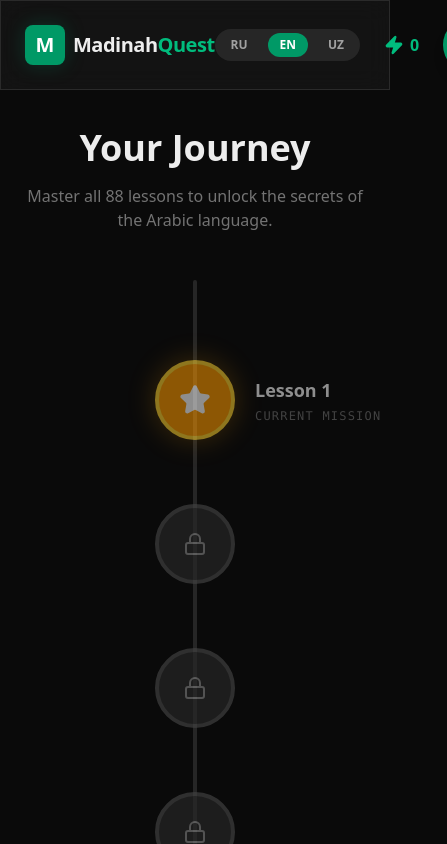
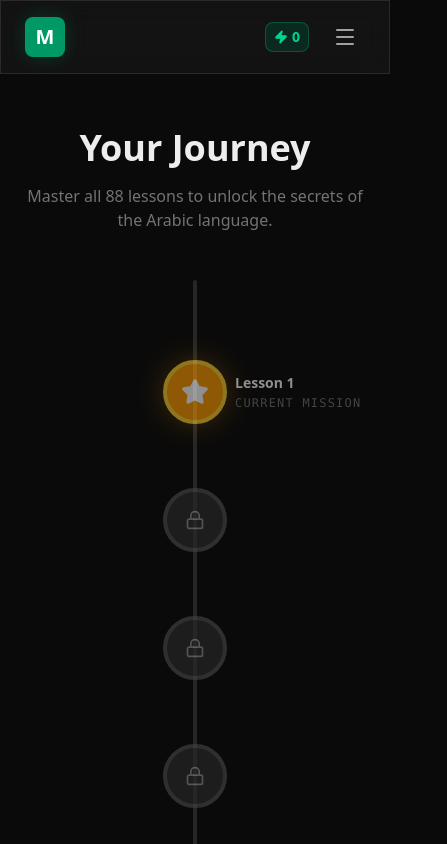
Before and after one commit to iskandaralimov1234-ai/arabicteacherv3, a Next.js app: page /en in a window 390 px wide. Both pictures are taken after a click on the button "view lessons..". Shown: the top 844 px of the page, 447 px wide, since content can reach past the window. Built offline with nearby package versions, Linux system fonts and the light colour scheme.

Commit message:
feat: implement responsive mobile design, nav menu, and UI adaptations

```diff
--- a/src/app/[locale]/page.tsx
+++ b/src/app/[locale]/page.tsx
@@ -13,7 +13,8 @@ import {
     X,
     Zap,
     Users,
-    ShieldCheck
+    ShieldCheck,
+    Menu
 } from "lucide-react";
 import Link from "next/link";
 import { useParams } from "next/navigation";
@@ -36,58 +37,126 @@ const Nav = ({ streak, totalXp, userEmail, onSync, onViewChange, currentView, lo
     locale: string
 }) => {
     const t = useTranslations('nav');
+    const [isMobileMenuOpen, setIsMobileMenuOpen] = useState(false);
+
+    const toggleMenu = () => setIsMobileMenuOpen(!isMobileMenuOpen);
+    const closeMenu = () => setIsMobileMenuOpen(false);
+
+    const handleViewChange = (view: 'home' | 'path') => {
+        onViewChange(view);
+        closeMenu();
+    };
+
     return (
+        <>
             <nav className="fixed top-0 w-full z-50 glass px-6 py-4 flex justify-between items-center transition-all duration-500">
-            <div className="flex items-center space-x-2 cursor-pointer" onClick={() => onViewChange('home')}>
+                <div className="flex items-center space-x-2 cursor-pointer z-50" onClick={() => handleViewChange('home')}>
                     <div className="w-10 h-10 bg-emerald-600 rounded-lg flex items-center justify-center glow">
                         <span className="text-white font-bold text-xl font-outfit">M</span>
                     </div>
-                <span className="font-bold text-xl tracking-tight">Madinah<span className="text-emerald-500">Quest</span></span>
+                    <span className="font-bold text-xl tracking-tight hidden sm:inline">Madinah<span className="text-emerald-500">Quest</span></span>
                 </div>
-            <div className="hidden md:flex space-x-8 font-medium text-sm uppercase tracking-widest text-neutral-400">
-                <button onClick={() => onViewChange('path')} className={`hover:text-white transition-colors ${currentView === 'path' ? 'text-white' : ''}`}>{t('path')}</button>
-                {userEmail && (
-                    <span className="text-[10px] text-emerald-500/50 flex items-center">
-                        <ShieldCheck size={12} className="mr-1" />
-                        {userEmail}
-                    </span>
-                )}
+
+                {/* Desktop Navigation */}
+                <div className="hidden md:flex items-center space-x-8">
+                    <button onClick={() => onViewChange('path')} className={`font-medium text-sm uppercase tracking-widest hover:text-white transition-colors ${currentView === 'path' ? 'text-white' : 'text-neutral-400'}`}>
+                        {t('path')}
+                    </button>
+
+                    <div className="flex items-center space-x-1.5 text-emerald-500 font-bold bg-neutral-900/50 px-3 py-1.5 rounded-full border border-emerald-500/20">
+                        <Zap size={16} fill="currentColor" />
+                        <span className="text-sm">{totalXp}</span>
                     </div>
-            <div className="flex items-center space-x-6">
+
                     <div className="flex items-center space-x-2 bg-neutral-800 rounded-full p-1">
+                        {['ru', 'en', 'uz'].map((lang) => (
                             <Link
-                        href="/ru"
-                        className={`px-3 py-1 rounded-full text-xs font-bold transition-all ${locale === 'ru' ? 'bg-emerald-600 text-white' : 'text-neutral-400 hover:text-white'}`}
+                                key={lang}
+                                href={`/${lang}`}
+                                className={`px-3 py-1 rounded-full text-xs font-bold transition-all ${locale === lang ? 'bg-emerald-600 text-white' : 'text-neutral-400 hover:text-white'}`}
                             >
-                        RU
+                                {lang.toUpperCase()}
                             </Link>
-                    <Link
-                        href="/en"
-                        className={`px-3 py-1 rounded-full text-xs font-bold transition-all ${locale === 'en' ? 'bg-emerald-600 text-white' : 'text-neutral-400 hover:text-white'}`}
+                        ))}
+                    </div>
+
+                    <button
+                        onClick={userEmail ? () => onViewChange('path') : onSync}
+                        className={`${userEmail ? 'bg-neutral-800 text-neutral-400 hover:text-white' : 'bg-emerald-600 hover:bg-emerald-500 text-white'} px-5 py-2 rounded-full text-sm font-bold transition-all hover:scale-105 active:scale-95 shadow-lg flex items-center space-x-2`}
                     >
-                        EN
-                    </Link>
-                    <Link
-                        href="/uz"
-                        className={`px-3 py-1 rounded-full text-xs font-bold transition-all ${locale === 'uz' ? 'bg-emerald-600 text-white' : 'text-neutral-400 hover:text-white'}`}
-                    >
-                        UZ
-                    </Link>
+                        {userEmail && <ShieldCheck size={14} />}
+                        <span>{userEmail ? t('profile') : t('sync')}</span>
+                    </button>
                 </div>
-                <div className="flex items-center space-x-4">
-                    <div className="flex items-center space-x-1.5 text-emerald-500 font-bold">
-                        <Zap size={20} fill="currentColor" />
+
+                {/* Mobile Menu Toggle */}
+                <div className="md:hidden flex items-center space-x-4 z-50">
+                    <div className="flex items-center space-x-1 px-2 py-1 bg-emerald-900/40 rounded-lg border border-emerald-500/30 text-emerald-400 font-bold text-sm">
+                        <Zap size={14} fill="currentColor" />
                         <span>{totalXp}</span>
                     </div>
-                </div>
                     <button
-                    onClick={userEmail ? () => onViewChange('path') : onSync}
-                    className={`${userEmail ? 'bg-neutral-800 text-neutral-400 hover:text-white' : 'bg-emerald-600 hover:bg-emerald-500 text-white'} px-5 py-2 rounded-full text-sm font-bold transition-all hover:scale-105 active:scale-95 shadow-lg`}
+                        onClick={toggleMenu}
+                        className="p-2 text-neutral-400 hover:text-white transition-colors"
                     >
-                    {userEmail ? t('profile') : t('sync')}
+                        {isMobileMenuOpen ? <X size={24} /> : <Menu size={24} />}
                     </button>
                 </div>
             </nav>
+
+            {/* Mobile Menu Overlay */}
+            <AnimatePresence>
+                {isMobileMenuOpen && (
+                    <motion.div
+                        initial={{ opacity: 0, y: -20 }}
+                        animate={{ opacity: 1, y: 0 }}
+                        exit={{ opacity: 0, y: -20 }}
+                        className="fixed inset-0 z-40 bg-[#0a0a0a]/95 backdrop-blur-xl pt-24 px-6 flex flex-col md:hidden"
+                    >
+                        <div className="flex flex-col space-y-6">
+                            <button
+                                onClick={() => handleViewChange('home')}
+                                className={`text-2xl font-bold text-left py-2 border-b border-white/5 ${currentView === 'home' ? 'text-white' : 'text-neutral-500'}`}
+                            >
+                                {t('home')}
+                            </button>
+                            <button
+                                onClick={() => handleViewChange('path')}
+                                className={`text-2xl font-bold text-left py-2 border-b border-white/5 ${currentView === 'path' ? 'text-white' : 'text-neutral-500'}`}
+                            >
+                                {t('path')}
+                            </button>
+
+                            <div className="py-4">
+                                <div className="text-sm font-mono text-neutral-500 uppercase mb-4 tracking-widest">Language</div>
+                                <div className="flex space-x-3">
+                                    {['ru', 'en', 'uz'].map((lang) => (
+                                        <Link
+                                            key={lang}
+                                            href={`/${lang}`}
+                                            className={`flex-1 py-3 rounded-xl text-center font-bold text-lg border transition-all ${locale === lang ? 'bg-emerald-600 border-emerald-500 text-white' : 'bg-neutral-900 border-white/10 text-neutral-400'}`}
+                                        >
+                                            {lang.toUpperCase()}
+                                        </Link>
+                                    ))}
+                                </div>
+                            </div>
+
+                            <button
+                                onClick={() => {
+                                    if (!userEmail) onSync();
+                                    closeMenu();
+                                }}
+                                className={`w-full py-4 rounded-xl font-bold text-lg flex items-center justify-center space-x-2 ${userEmail ? 'bg-neutral-800 text-neutral-300' : 'bg-emerald-600 text-white'}`}
+                            >
+                                {userEmail ? <ShieldCheck size={20} /> : <Users size={20} />}
+                                <span>{userEmail ? userEmail : t('sync')}</span>
+                            </button>
+                        </div>
+                    </motion.div>
+                )}
+            </AnimatePresence>
+        </>
     );
 };
 
@@ -239,11 +308,11 @@ export default function Home() {
                                                 <Trophy size={14} />
                                                 <span>Madina Arabic Series: 88 Lessons</span>
                                             </div>
-                                            <h1 className="text-6xl md:text-7xl font-black leading-tight mb-6">
+                                            <h1 className="text-4xl sm:text-5xl md:text-7xl font-black leading-tight mb-4 md:mb-6">
                                                 {t('hero.title')} <br />
                                                 <span className="gradient-text tracking-tighter">{t('hero.subtitle')}.</span>
                                             </h1>
-                                            <p className="text-xl text-neutral-400 mb-10 max-w-xl leading-relaxed">
+                                            <p className="text-lg md:text-xl text-neutral-400 mb-8 md:mb-10 max-w-xl leading-relaxed">
                                                 {t('hero.description')}
                                             </p>
                                             <div className="flex flex-col sm:flex-row space-y-4 sm:space-y-0 sm:space-x-4">
--- a/src/app/components/LearningPath.tsx
+++ b/src/app/components/LearningPath.tsx
@@ -52,7 +52,7 @@ export default function LearningPath({ currentLessonId, completedLessons, onSele
                             <button
                                 onClick={() => item.canPlay && onSelectLesson(item.id)}
                                 disabled={item.isLocked}
-                                className={`relative w-20 h-20 rounded-full flex items-center justify-center border-4 transition-all duration-300 z-20 hover:scale-110 active:scale-95 group
+                                className={`relative w-16 h-16 md:w-20 md:h-20 rounded-full flex items-center justify-center border-4 transition-all duration-300 z-20 hover:scale-110 active:scale-95 group
                   ${item.isCompleted
                                         ? 'bg-emerald-600 border-emerald-400 shadow-[0_0_30px_rgba(16,185,129,0.4)]'
                                         : item.isLocked
@@ -62,16 +62,16 @@ export default function LearningPath({ currentLessonId, completedLessons, onSele
                 `}
                             >
                                 {item.isCompleted ? (
-                                    <Check size={32} className="text-white" />
+                                    <Check size={28} className="text-white md:w-8 md:h-8" />
                                 ) : item.isLocked ? (
-                                    <Lock size={24} className="text-neutral-500" />
+                                    <Lock size={20} className="text-neutral-500 md:w-6 md:h-6" />
                                 ) : (
-                                    <Star size={32} className="text-white fill-white" />
+                                    <Star size={28} className="text-white fill-white md:w-8 md:h-8" />
                                 )}
 
                                 {/* Tooltip Title */}
-                                <div className={`absolute top-1/2 -translate-y-1/2 ${isLeft ? 'left-full ml-6 text-left origin-left' : 'right-full mr-6 text-right origin-right'} w-48 transition-all duration-300 ${!item.isLocked ? 'scale-100 opacity-100' : 'scale-75 opacity-0 group-hover:scale-100 group-hover:opacity-100'}`}>
-                                    <div className="font-bold text-lg text-white mb-1">{item.title}</div>
+                                <div className={`absolute top-1/2 -translate-y-1/2 ${isLeft ? 'left-full ml-3 md:ml-6 text-left origin-left' : 'right-full mr-3 md:mr-6 text-right origin-right'} w-32 md:w-48 transition-all duration-300 ${!item.isLocked ? 'scale-100 opacity-100' : 'scale-75 opacity-0 group-hover:scale-100 group-hover:opacity-100'}`}>
+                                    <div className="font-bold text-sm md:text-lg text-white mb-0.5 md:mb-1">{item.title}</div>
                                     <div className="text-xs font-mono uppercase tracking-widest text-neutral-500">
                                         {item.isCompleted ? 'COMPLETED' : item.isLocked ? 'LOCKED' : 'CURRENT MISSION'}
                                     </div>
--- a/src/app/components/LessonView.tsx
+++ b/src/app/components/LessonView.tsx
@@ -33,9 +33,9 @@ export default function LessonView({ lesson, onStartQuiz }: LessonViewProps) {
     };
 
     return (
-        <div className="w-full max-w-3xl mx-auto glass p-8 md:p-12 rounded-3xl relative overflow-hidden">
+        <div className="w-full max-w-3xl mx-auto glass p-6 md:p-12 rounded-3xl relative overflow-hidden">
             {/* Header / Progress */}
-            <div className="flex items-center justify-between space-x-3 text-emerald-500 mb-8">
+            <div className="flex flex-col-reverse md:flex-row items-start md:items-center justify-between gap-4 text-emerald-500 mb-6 md:mb-8">
                 <div className="flex items-center space-x-3">
                     <BookOpen size={24} />
                     <span className="font-bold uppercase tracking-widest text-sm">
@@ -43,7 +43,7 @@ export default function LessonView({ lesson, onStartQuiz }: LessonViewProps) {
                     </span>
                 </div>
                 {isStepByStep && (
-                    <div className="flex space-x-1">
+                    <div className="flex space-x-1 self-end md:self-auto">
                         {sections.map((_, idx) => (
                             <div
                                 key={idx}
@@ -62,10 +62,10 @@ export default function LessonView({ lesson, onStartQuiz }: LessonViewProps) {
                     exit={{ opacity: 0, x: -20 }}
                     transition={{ duration: 0.3 }}
                 >
-                    <h2 className="text-3xl font-black mb-6">{sectionTitle}</h2>
+                    <h2 className="text-2xl md:text-3xl font-black mb-6">{sectionTitle}</h2>
 
                     <div className="bg-emerald-900/10 border border-emerald-500/20 p-6 rounded-2xl mb-8">
-                        <div className="text-xl text-neutral-300 leading-relaxed whitespace-pre-wrap">
+                        <div className="text-lg md:text-xl text-neutral-300 leading-relaxed whitespace-pre-wrap">
                             {theoryText}
                         </div>
                     </div>
@@ -75,9 +75,9 @@ export default function LessonView({ lesson, onStartQuiz }: LessonViewProps) {
                             <h3 className="text-lg font-bold text-neutral-500 uppercase mb-4 tracking-tighter">Examples:</h3>
                             <div className="grid gap-4 mb-12">
                                 {theoryExamples.map((ex, i) => (
-                                    <div key={i} className="flex items-center justify-between p-4 bg-neutral-900 rounded-xl border border-white/5">
-                                        <span className="text-neutral-500">{ex.meaning}</span>
-                                        <span className="text-2xl font-arabic tracking-wide" dir="rtl">{ex.arabic}</span>
+                                    <div key={i} className="flex flex-col md:flex-row items-start md:items-center justify-between gap-3 p-4 bg-neutral-900 rounded-xl border border-white/5">
+                                        <span className="text-neutral-500 text-sm md:text-base">{ex.meaning}</span>
+                                        <span className="text-3xl md:text-4xl font-arabic tracking-wide self-end md:self-auto" dir="rtl">{ex.arabic}</span>
                                     </div>
                                 ))}
                             </div>
--- a/src/app/components/Quiz.tsx
+++ b/src/app/components/Quiz.tsx
@@ -148,8 +148,8 @@ export default function Quiz({ lesson, onComplete, onProgressXP, onExit }: QuizP
                 ))}
             </AnimatePresence>
 
-            <div className="flex justify-between items-center mb-12">
-                <div className="flex space-x-1">
+            <div className="flex flex-col md:flex-row justify-between items-center mb-6 md:mb-12 gap-4">
+                <div className="flex space-x-1 w-full md:w-auto justify-center">
                     {[1, 2, 3, 4, 5].map((i) => (
                         <Heart
                             key={i}
@@ -160,7 +160,7 @@ export default function Quiz({ lesson, onComplete, onProgressXP, onExit }: QuizP
                         />
                     ))}
                 </div>
-                <div className="bg-neutral-800 h-2 w-32 rounded-full overflow-hidden">
+                <div className="hidden md:block bg-neutral-800 h-2 w-32 rounded-full overflow-hidden">
                     <motion.div
                         className="bg-emerald-500 h-full"
                         initial={{ width: 0 }}
@@ -178,11 +178,11 @@ export default function Quiz({ lesson, onComplete, onProgressXP, onExit }: QuizP
                     initial={{ opacity: 0, x: 20 }}
                     animate={{ opacity: 1, x: 0 }}
                     exit={{ opacity: 0, x: -20 }}
-                    className="mb-12"
+                    className="mb-8 md:mb-12"
                 >
-                    <h3 className="text-neutral-400 text-sm uppercase tracking-widest font-bold mb-4">{currentTask.question}</h3>
+                    <h3 className="text-neutral-400 text-xs md:text-sm uppercase tracking-widest font-bold mb-4">{currentTask.question}</h3>
                     {currentTask.arabic && (
-                        <div className="text-5xl text-right font-arabic mb-12 leading-relaxed" dir="rtl">
+                        <div className="text-3xl md:text-5xl text-right font-arabic mb-6 md:mb-12 leading-relaxed" dir="rtl">
                             {currentTask.arabic}
                         </div>
                     )}
@@ -193,7 +193,7 @@ export default function Quiz({ lesson, onComplete, onProgressXP, onExit }: QuizP
                                 <button
                                     key={option}
                                     onClick={() => handleOptionSelect(option)}
-                                    className={`p-4 rounded-xl border text-left transition-all ${selectedOption === option
+                                    className={`p-3 md:p-4 rounded-xl border text-left transition-all ${selectedOption === option
                                         ? 'bg-emerald-900/40 border-emerald-500 ring-2 ring-emerald-500/20'
                                         : 'bg-neutral-800 border-neutral-700 hover:border-neutral-500'
                                         } ${isAnswered && option === currentTask.correctAnswer ? 'bg-emerald-900/60 border-emerald-400' : ''}`}
@@ -206,13 +206,13 @@ export default function Quiz({ lesson, onComplete, onProgressXP, onExit }: QuizP
                     )}
 
                     {currentTask.type === 'word-scramble' && (
-                        <div className="space-y-8">
+                        <div className="space-y-6 md:space-y-8">
                             <div className="min-h-[60px] p-4 flex flex-wrap gap-2 justify-center border-b border-neutral-800">
                                 {scrambledOrder.map((word, i) => (
                                     <motion.div
                                         layoutId={`word-${word}`}
                                         key={i}
-                                        className="px-6 py-2 bg-emerald-600 rounded-lg font-bold border border-emerald-400 cursor-pointer"
+                                        className="px-4 py-2 md:px-6 bg-emerald-600 rounded-lg font-bold border border-emerald-400 cursor-pointer text-sm md:text-base"
                                         onClick={() => toggleScrambleWord(word)}
                                     >
                                         {word}
@@ -224,7 +224,7 @@ export default function Quiz({ lesson, onComplete, onProgressXP, onExit }: QuizP
                                     <motion.div
                                         layoutId={`word-${word}`}
                                         key={word}
-                                        className="px-6 py-2 bg-neutral-800 rounded-lg border border-neutral-700 hover:border-neutral-500 cursor-pointer transition-all"
+                                        className="px-4 py-2 md:px-6 bg-neutral-800 rounded-lg border border-neutral-700 hover:border-neutral-500 cursor-pointer transition-all text-sm md:text-base"
                                         onClick={() => toggleScrambleWord(word)}
                                     >
                                         {word}
```
Also changed, not shown: 2 other files (tests, documents, lock files or other folders). Lines whose indentation alone changed are shown as unchanged.
